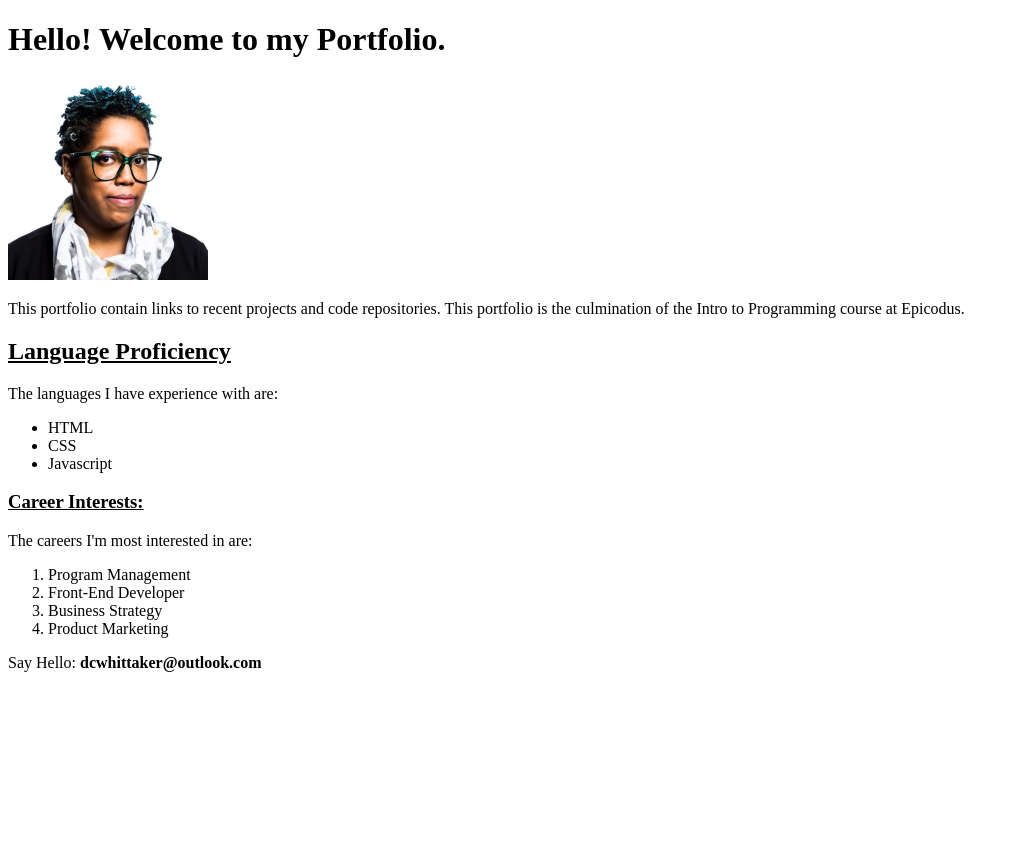
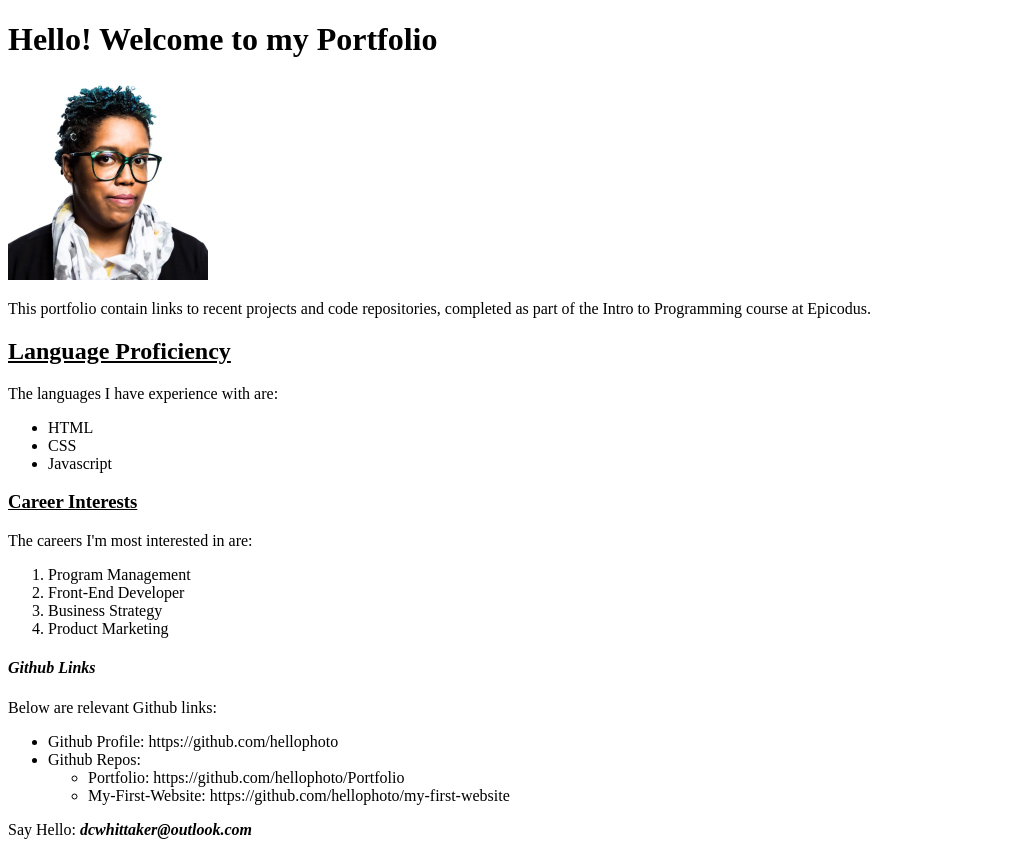
Before and after one commit to hellophoto/Portfolio, a plain HTML site: page index.html in a window 1280 px wide. Shown: the whole page, without its empty margins (0-1019 px from the left). Before the commit the page ends 800 px from the top, so only its background shows below. Drawn offline with Linux system fonts and the light colour scheme.

Commit message:
updated HTML

```diff
--- a/index.html
+++ b/index.html
@@ -7,9 +7,9 @@
     </title>
   </head>
   <body>
-    <h1>Hello! Welcome to my Portfolio.</h1>
-    <img src ="Images/Dominique.jpeg" alt="Dominique Headshot" width="200" height="200" float="center" />
-    <p>This portfolio contain links to recent projects and code repositories. This portfolio is the culmination of the Intro to Programming course at Epicodus.</p>
+    <h1>Hello! Welcome to my Portfolio</h1>
+    <img src ="Images/Dominique.jpeg" alt="Dominique Headshot" width="200" height="200" float="center"/>
+    <p>This portfolio contain links to recent projects and code repositories, completed as part of the Intro to Programming course at Epicodus.</p>
     <h2><ins>Language Proficiency</ins></h2>
     <p>The languages I have experience with are:</p>
     <ul>
@@ -17,8 +17,7 @@
       <li>CSS</li>
       <li>Javascript</li>
     </ul>
-    </p>
-    <h3><ins>Career Interests:</ins></h3>
+    <h3><ins>Career Interests</ins></h3>
       <p>The careers I'm most interested in are:</p>
       <ol>
         <li>Program Management</li>
@@ -26,7 +25,16 @@
         <li>Business Strategy</li>
         <li>Product Marketing</li>
       </ol>
-    </p>
-    <p>Say Hello: <strong>dcwhittaker@outlook.com</strong></p>
+    <h4><em>Github Links</em></h4>
+    <p>Below are relevant Github links:</p>
+    <ul>
+      <li>Github Profile: https://github.com/hellophoto </li>
+      <li>Github Repos:</li>
+        <ul>
+          <li>Portfolio: https://github.com/hellophoto/Portfolio</li>
+          <li>My-First-Website: https://github.com/hellophoto/my-first-website </li>
+        </ul>
+    </ul>
+    <p>Say Hello: <strong><em>dcwhittaker@outlook.com</em></strong></p>
   </body>
 </html>
```
